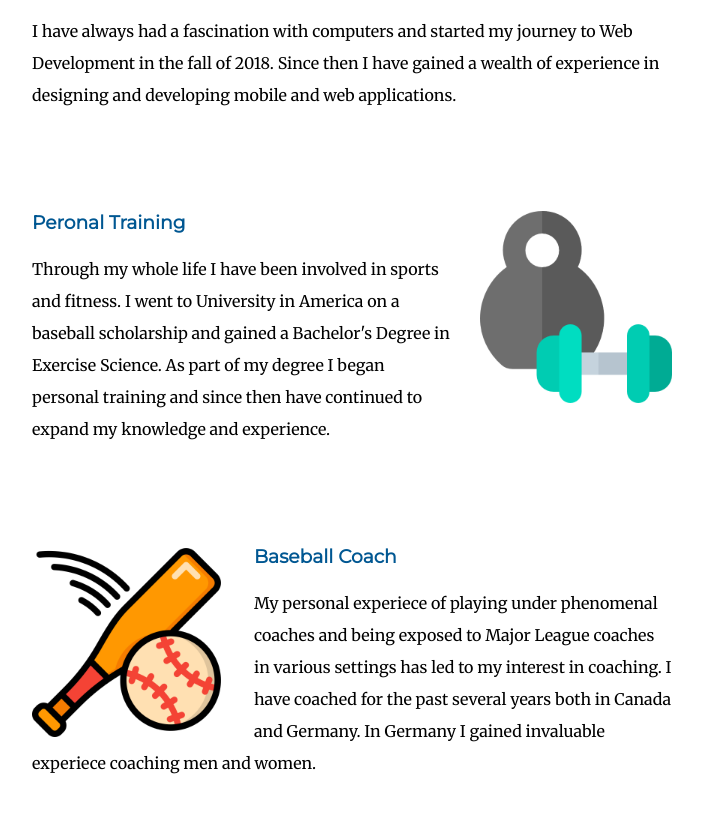
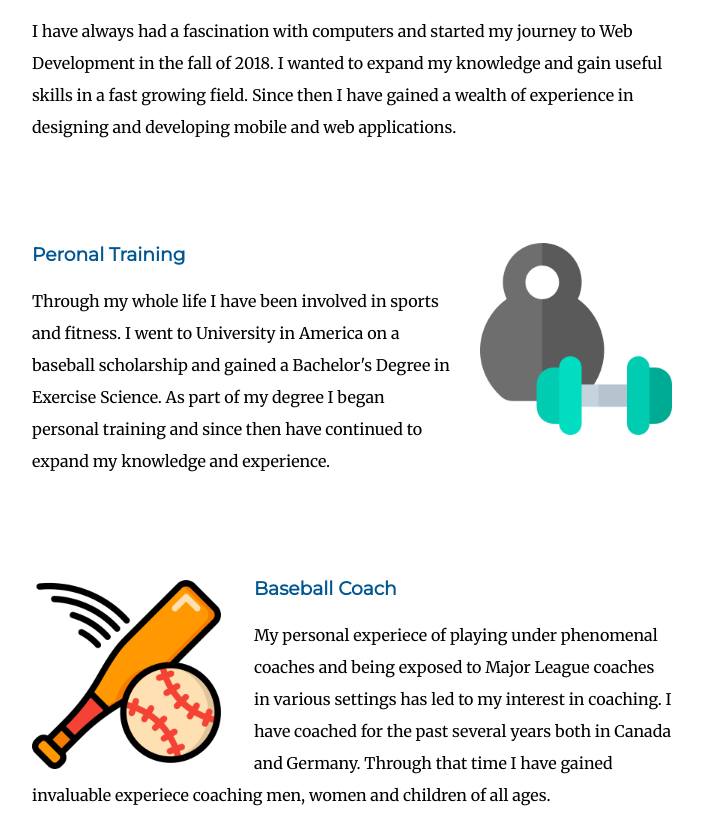
Before and after one commit to billyg26/cv, a plain HTML site: page index.html in a window 1280 px wide. Shown: the part 1597-2432 px from the top of the page, without its empty margins (288-991 px from the left). Drawn offline with Linux system fonts and the light colour scheme.

Commit message:
Add files via upload

```diff
--- a/index.html
+++ b/index.html
@@ -37,8 +37,8 @@
           <img class="computer" src="images/computer.png" alt="computer">
           <h3>Design and Development</h3>
           <p class="computer-description">I have always had a fascination with computers and started my journey to
-          Web Development in the fall of 2018. Since then I have gained a wealth of experience in designing and developing mobile and
-        web applications.</p>
+          Web Development in the fall of 2018. I wanted to expand my knowledge and gain useful skills in a fast growing field. Since then I have
+          gained a wealth of experience in designing and developing mobile and web applications.</p>
         </div>
         <div class="skill-row">
           <img class="weights" src="images/sports.png" alt="weights">
@@ -51,8 +51,8 @@
           <img class="baseball" src="images/ball.png" alt="baseball">
           <h3>Baseball Coach</h3>
           <p>My personal experiece of playing under phenomenal coaches and being exposed to Major League coaches in various settings has
-          led to my interest in coaching. I have coached for the past several years both in Canada and Germany. In Germany I gained
-        invaluable experiece coaching men and women.</p>
+          led to my interest in coaching. I have coached for the past several years both in Canada and Germany. Through that time I have gained
+        invaluable experiece coaching men, women and children of all ages.</p>
         </div>
       </div>
       <hr>
```
